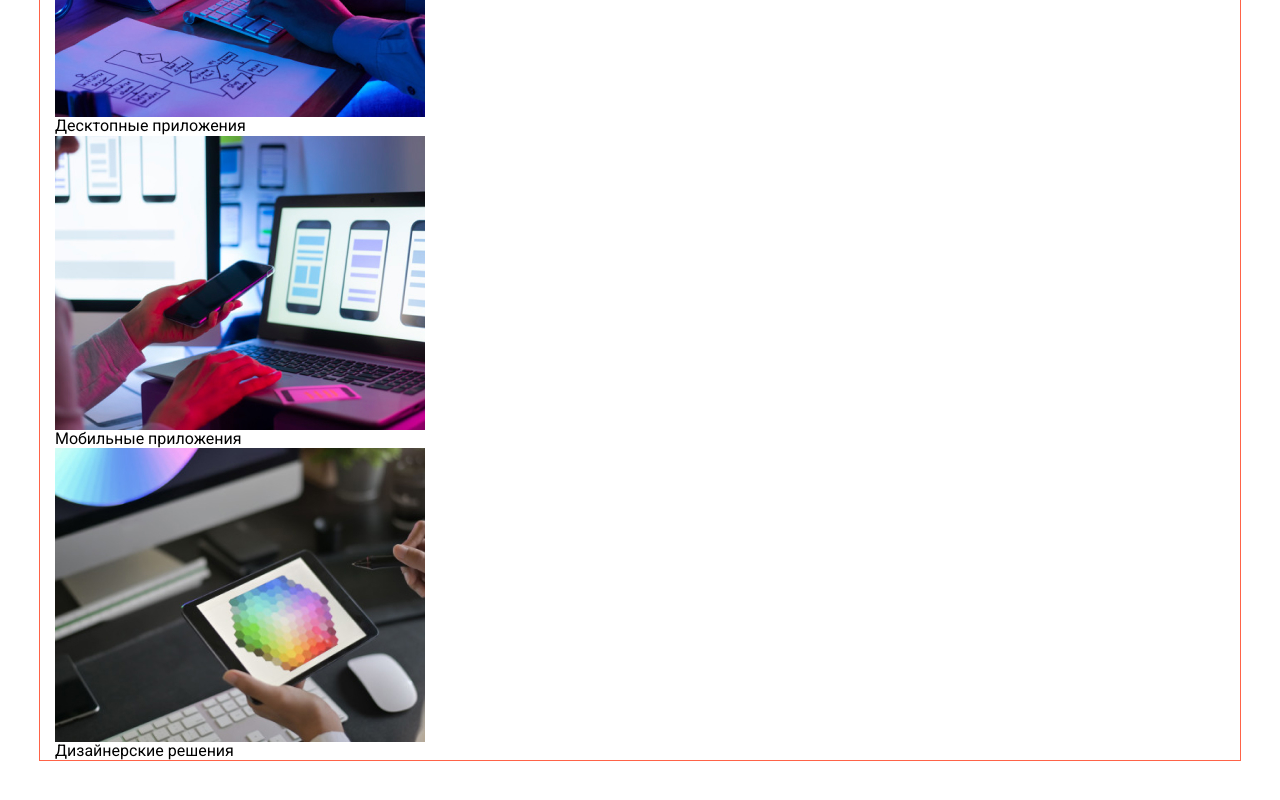
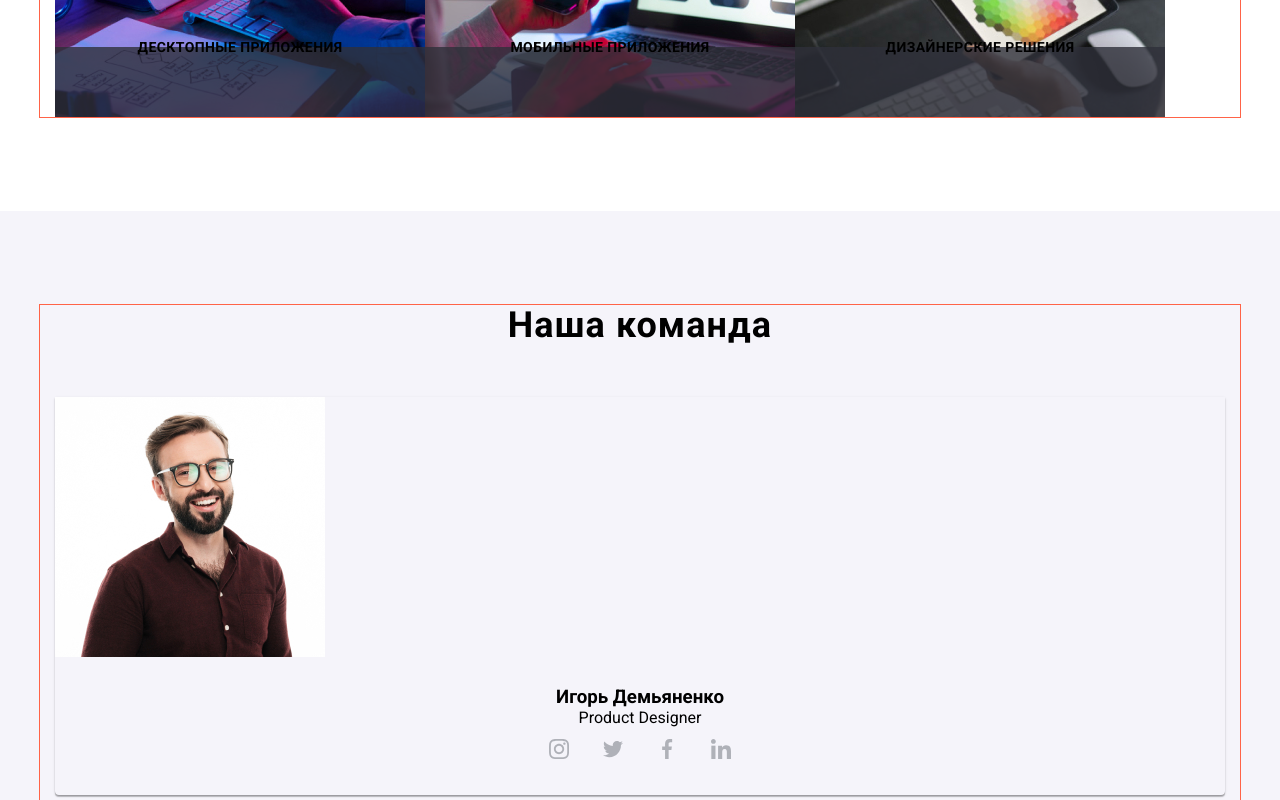
Before and after one commit to Tata-git/goit-markup-hw-08, a plain HTML site: page index.html in a window 1280 px wide. Shown: the part 800-1600 px from the top of the page. Drawn offline with nearby package versions, Linux system fonts and the light colour scheme.

Commit message:
our-team

```diff
--- a/index.html
+++ b/index.html
@@ -204,7 +204,7 @@
                     "
                     media="(min-width: 1200px)"
                   />
-                  <img src="#" alt="создание структуры" />
+                  <img class="img-doing" src="#" alt="создание структуры" />
                 </picture>
                 <p class="doing-text">Десктопные приложения</p>
               </div>
--- a/sass/layout/_features.scss
+++ b/sass/layout/_features.scss
@@ -1,4 +1,3 @@
-
 .features-description {
   @media screen and (min-width: 768px) {
     display: flex;
@@ -34,7 +33,7 @@
   margin-top: 0;
   margin-bottom: 10px;
   @include font();
-  color: var(--primary-text-color);
+  color: $primary-text-color;
   text-transform: uppercase;
 
   @media screen and (max-width: 767px) {
@@ -45,7 +44,7 @@
   margin-top: 0;
   margin-bottom: 0;
   @include font($lh: 1.714);
-  color: var(--text-color);
+  color: $text-color;
 
   @media screen and (min-width: 768px) {
   }
@@ -57,7 +56,7 @@
   align-items: center;
   margin-bottom: 30px;
   /*outline: 1px solid red;*/
-  background-color: var(--secondary-background);
+  background-color: $secondary-background;
   border-radius: 4px;
 }
 
@@ -83,7 +82,7 @@
     align-items: center;
     margin-bottom: 30px;
     /*outline: 1px solid red;*/
-    background-color: var(--secondary-background);
+    background-color: $secondary-background;
     border-radius: 4px;
   }
   .fs-icon {
--- a/sass/layout/_our-team.scss
+++ b/sass/layout/_our-team.scss
@@ -1,95 +1,109 @@
-
 .our-team {
-    background: var(--secondary-background);
-    }
-.our-team-name-title {
-    margin-bottom: 10px;
-
-    font-weight: 500;
-    @include font(16px, 1.186);
-    text-align: center;
-    color: var(--primary-text-color);
-}
-.our-team-function {
-    margin-bottom: 16px;
-    @include font(16px, 1.188);
-    text-align: center;
-    color: var(--text-color);
+  background: $secondary-background;
 }
 .team-item {
+    &:not(:last-child) {
+        margin-bottom: 30px;
+    }
+
   border-right: 1px;
   border-bottom: 1px;
   border-left: 1px;
-     box-shadow: 0px 1px 3px rgba(0, 0, 0, 0.12), 0px 1px 1px rgba(0, 0, 0, 0.14), 0px 2px 1px rgba(0, 0, 0, 0.2);
+  box-shadow: 0px 1px 3px rgba(0, 0, 0, 0.12), 0px 1px 1px rgba(0, 0, 0, 0.14),
+    0px 2px 1px rgba(0, 0, 0, 0.2);
   border-radius: 0px 0px 4px 4px;
 }
 .our-team-box {
   padding-top: 30px;
   padding-bottom: 24px;
   background-color: var(--background-white);
+  text-align: center;
 }
-@media screen and (max-width: 767px) {
-    .team-item {
-        width: 100%;
+.team-social-list {
+  .list:not(:last-child) {
+    margin-right: 10px;
+  }
+  display: flex;
+//   justify-content: space-between;
   justify-content: center;
 }
-    .our-team-box {
-        max-width: 100%;
-        justify-content: center;
-    }
-    .team-social-list {
-        display: flex;
-        margin-right: 10px;
-        // justify-content: space-between;
-        justify-content: center;
-      }
-}
-@media screen and (max-width: 767px) {
-    .team-item:not(:last-child) {
-        margin-bottom: 30px;
-    }
-}
-@media screen and (min-width: 768px) {
-    .team-item {
-        max-width: 100%;
-        justify-content: center;
-        display: flex;
-        flex-wrap: wrap;
-        flex-basis: calc((100% - 2 * 30px) / 2);
-        margin-left: 30px;
-        margin-top: 30px;
- }
-    .our-team-photo {
-        display: flex;
-        flex-wrap: wrap;
-        margin-left: -30px;
-        margin-top: -30px;
-        }
-    .our-team-box {
-        width: 100%;
-        justify-content: center;
-        padding: 30px 74px 24px 74px;
-    }
-}
-@media screen and (min-width: 1200px) {
-    .our-team-box {
-         padding-top: 30px;
-         padding-bottom: 30px;
-        //  padding-left: 36px;
-        //  padding-right: 36px;
-    }
-    .our-team-photo {
-        width: 100%;
+// .our-team-name-title {
+//     margin-bottom: 10px;
 
-        display: flex;
-        flex-wrap: wrap;
-        margin-left: -30px;
-        margin-top: -30px;
-        }
-    .team-item {
-        flex-basis: calc((100% - 120px) / 4);
-        margin-left: 30px;
-        margin-top: 30px;
-        width: 100%;
-        }
-}
+//     font-weight: 500;
+//     @include font(16px, 1.186);
+//     text-align: center;
+//     color: var(--primary-text-color);
+// }
+// .our-team-function {
+//     margin-bottom: 16px;
+//     @include font(16px, 1.188);
+//     text-align: center;
+//     color: var(--text-color);
+//     }
+
+// @media screen and (max-width: 767px) {
+//     .team-item {
+//         width: 100%;
+//         justify-content: center;
+//     }
+//     .our-team-box {
+//         max-width: 100%;
+//         justify-content: center;
+//     }
+//     .team-social-list {
+//         display: flex;
+//         margin-right: 10px;
+//         // justify-content: space-between;
+//         justify-content: center;
+//       }
+// }
+// @media screen and (max-width: 767px) {
+//     .team-item:not(:last-child) {
+//         margin-bottom: 30px;
+//     }
+// }
+// @media screen and (min-width: 768px) {
+//     .team-item {
+//         max-width: 100%;
+//         justify-content: center;
+//         display: flex;
+//         flex-wrap: wrap;
+//         flex-basis: calc((100% - 2 * 30px) / 2);
+//         margin-left: 30px;
+//         margin-top: 30px;
+//  }
+//     .our-team-photo {
+//         display: flex;
+//         flex-wrap: wrap;
+//         margin-left: -30px;
+//         margin-top: -30px;
+//         }
+//     .our-team-box {
+//         width: 100%;
+//         justify-content: center;
+//         padding: 30px 74px 24px 74px;
+//     }
+// }
+// @media screen and (min-width: 1200px) {
+//     .our-team-box {
+//          padding-top: 30px;
+//          padding-bottom: 30px;
+//         //  padding-left: 36px;
+//         //  padding-right: 36px;
+//     }
+//     .our-team-photo {
+//         width: 100%;
+
+//         display: flex;
+//         flex-wrap: wrap;
+//         margin-left: -30px;
+//         margin-top: -30px;
+//         }
+//     .team-item {
+//         flex-basis: calc((100% - 120px) / 4);
+//         margin-left: 30px;
+//         margin-top: 30px;
+//         width: 100%;
+//         }
+// }
--- a/sass/layout/_what-are-we-doing.scss
+++ b/sass/layout/_what-are-we-doing.scss
@@ -1,19 +1,25 @@
+// не працює
 .what-are-we-doing {
   @media screen and (max-width: 1199px) {
     display: none;
   }
 }
-
+// @media screen and (min-width: 1200px) {
   .doing-img-list {
     display: flex;
     flex-wrap: wrap;
-  margin-left: -30px;
-  margin-top: -30px;
+    // margin-left: -30px;
+    // margin-top: -30px;
   }
-.doing-item {
-  margin-left: 30px;
-  margin-top: 30px;
-}
+  // .doing-item {
+  //   // margin-left: 30px;
+  //   // margin-top: 30px;
+  // }
+// .doing-item {
+//   display: inline-block;
+//   margin: 0;
+// }
+  // .img-doing
   .doing-overlay {
     position: relative;
   }
@@ -23,10 +29,9 @@
     width: 100%;
     height: 70px;
     background-color: rgba(47, 48, 58, 0.8);
-
-  display: flex;
-  justify-content: center;
-  align-items: center;
+    // display: flex;
+    // justify-content: center;
+    // align-items: center;
     font-weight: 700;
     @include font();
     /* font-size: 14px;
@@ -36,3 +41,4 @@
     text-transform: uppercase;
     color: var(--white-text-color);
   }
+// }
--- a/sass/main.scss
+++ b/sass/main.scss
@@ -23,8 +23,8 @@
 @import './layout/header';
 // @import './layout/hero';
 @import './layout/features';
-// @import './layout/what-are-we-doing';
-// @import './layout/our-team';
+@import './layout/what-are-we-doing';
+@import './layout/our-team';
 // @import './layout/our-clients';
 // @import './layout/footer';
 // @import './layout/portfolio';
```
Also changed, not shown: css/main.css, css/main.min.css, 2 other files. Lines whose indentation alone changed are shown as unchanged.
